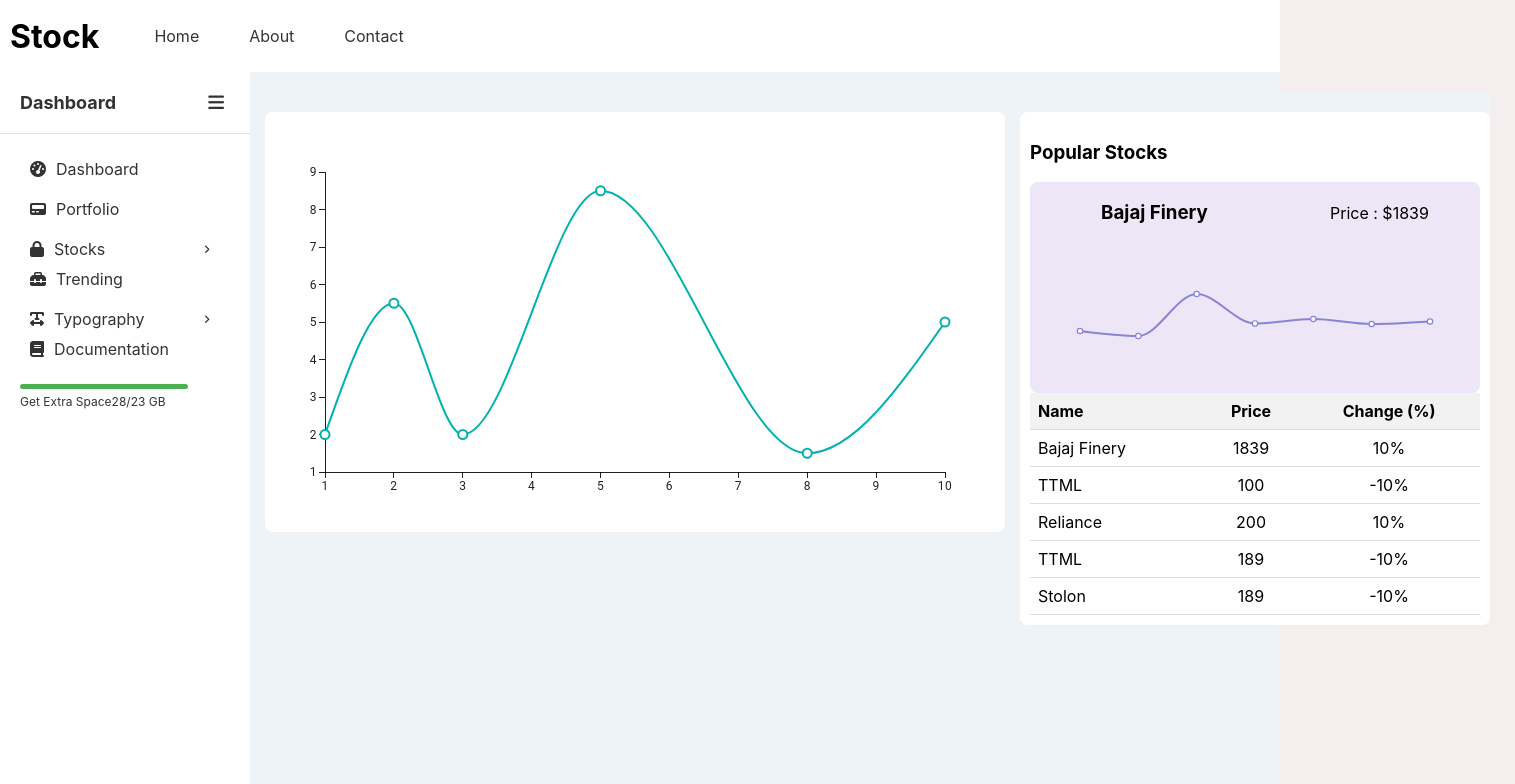
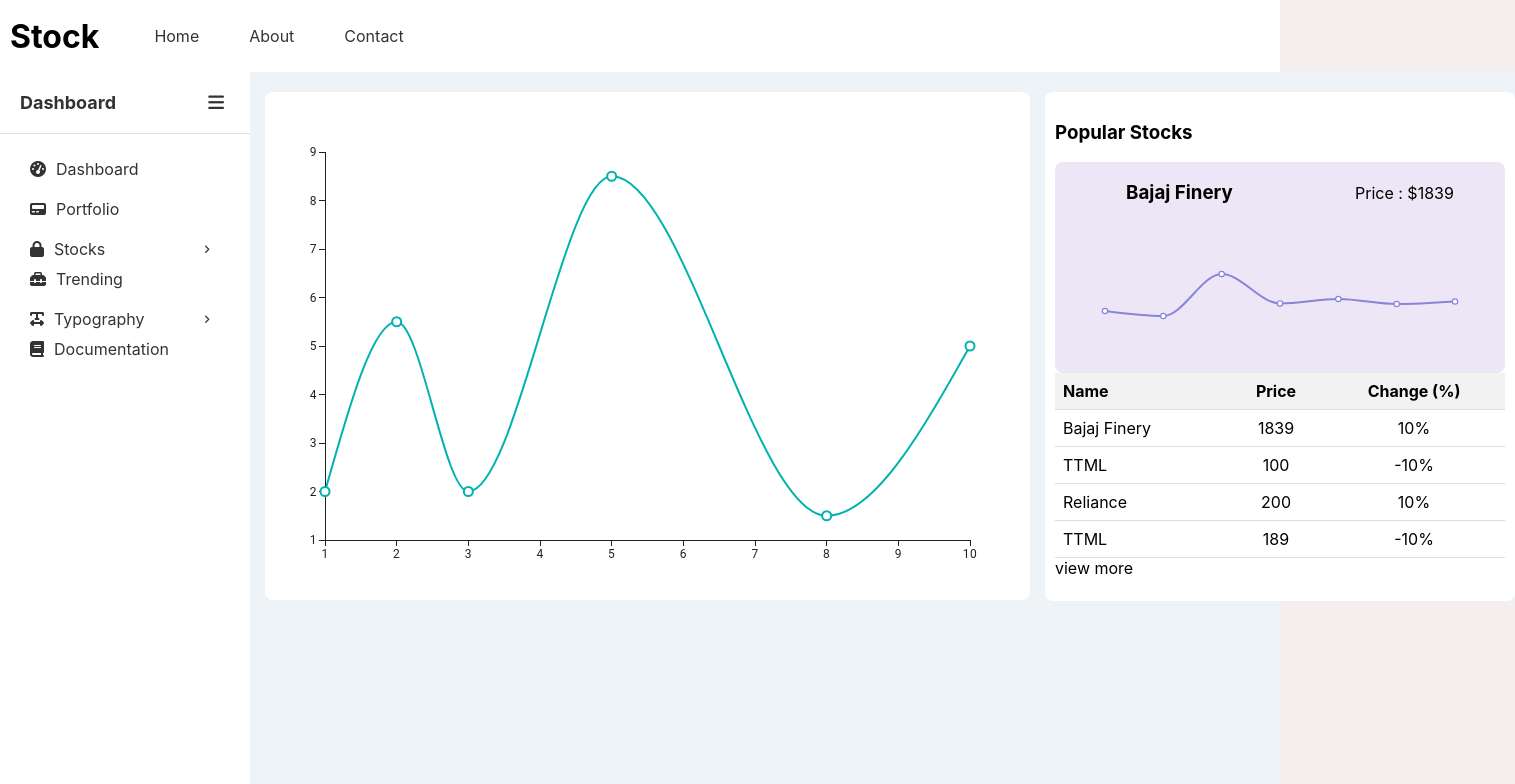
Before and after one commit to vighneshadelkar/stock-predictor-frontend, a React (Create React App) app: page / in a window 1280 px wide. Shown: the top 784 px of the page, 1515 px wide, since content can reach past the window. Built offline with nearby package versions, Linux system fonts and the light colour scheme.

Commit message:
layout changes

```diff
--- a/src/components/LineChart2.jsx
+++ b/src/components/LineChart2.jsx
@@ -10,8 +10,8 @@ export default function LineChart2() {
           data: [2, 5.5, 2, 8.5, 1.5, 5],
         },
       ]}
-      width={720}
-      height={400}
+      width={745}
+      height={488}
     />
   );
 }
--- a/src/components/Sidebar.jsx
+++ b/src/components/Sidebar.jsx
@@ -25,6 +25,7 @@ const Sidebar = () => {
             <Link to="/" relative="path" className="sidebar-menu-link">
               <i className="fas fa-tachometer-alt"></i>
               <span>Dashboard</span>
+
             </Link>
           </li>
           <li className="sidebar-menu-item">
@@ -82,7 +83,7 @@ const Sidebar = () => {
             </Link>
           </li>
         </ul>
-        <div className="sidebar-progress">
+        {/* <div className="sidebar-progress">
           <div className="sidebar-progress-bar" style={{ width: '80%' }}>
             <span>80%</span>
           </div>
@@ -90,7 +91,7 @@ const Sidebar = () => {
             <span>Get Extra Space</span>
             <span>28/23 GB</span>
           </div>
-        </div>
+        </div> */}
       </div>
     </div>
   );
--- a/src/components/StockList.jsx
+++ b/src/components/StockList.jsx
@@ -8,11 +8,11 @@ export default function StockList() {
     { name: "TTML", price: 100, change: -10 },
     { name: "Reliance", price: 200, change: 10 },
     { name: "TTML", price: 189, change: -10 },
-    { name: "Stolon", price: 189, change: -10 },
   ];
   return (
     <div className="stock-list-container">
       <h3>Popular Stocks</h3>
+      <div className="stock-list-wrapper">
         <div className="tiny-chart">
           <div className="chartheader">
             <h3>{stocks[0].name}</h3>
@@ -38,6 +38,8 @@ export default function StockList() {
             ))}
           </tbody>
         </table>
+        view more
+      </div>
     </div>
   );
 }
--- a/src/styles/Home.css
+++ b/src/styles/Home.css
@@ -23,14 +23,14 @@
     background-color: white;
     height: max-content;
     border-radius: 8px;
-    min-width: max-content;
+    display: flex;
     padding: 10px;
     flex: 8;
-    width: max-content;
-
+    justify-content: center;
+    align-items: center;
 }
 .col2{
-    margin-top: 20px;
+    margin-top: 0px;
     width: 100%;
     border-radius: 8px;
 
--- a/src/styles/Sidebar.css
+++ b/src/styles/Sidebar.css
@@ -1,9 +1,6 @@
 
 
 .sidebar {
-    /* position: fixed;
-    top: 20;
-    left: 0; */
     width: 250px;
     height: 100vh;
     background-color: #ffffff;
--- a/src/styles/StockList.css
+++ b/src/styles/StockList.css
@@ -1,6 +1,16 @@
 
 .stock-list-container{
-    width: 100%;
+    max-width: min-content;
+    height: 470px;
+}
+
+.stock-list-wrapper{
+
+    row-gap: 3px;
+    width: max-content;
+    align-items: center;
+    justify-content: center;
+
 }
 .stock-table {
     width: 100%;
@@ -30,7 +40,6 @@
     display: flex;
     flex-direction: column;
     row-gap: 0px;
-    width: 100%;
     border-radius: 8px;
     justify-content: center;
     background-color: rgb(236,230,246);
```
Lines whose indentation alone changed are shown as unchanged.
